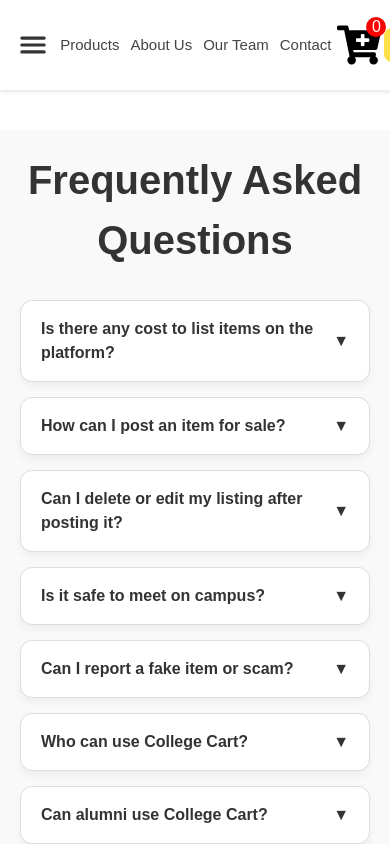
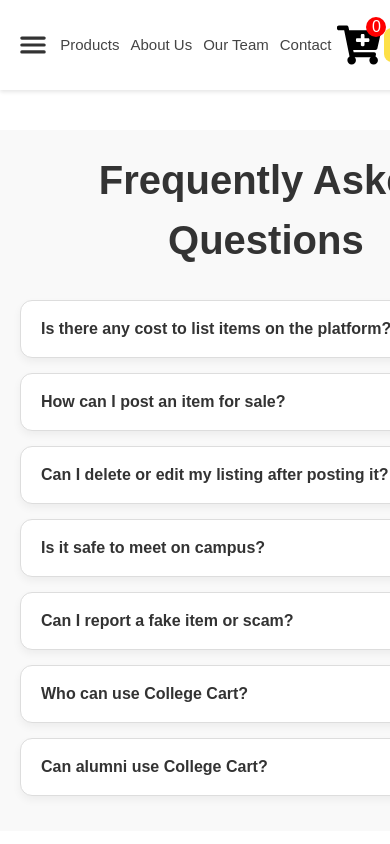
Before and after one commit to jatinpathania/College-Cart, a React (Vite) app in the folder Frontend/College_Cart/: page /faq in a window 390 px wide. Shown: the top 844 px of the page. Built offline with nearby package versions, Linux system fonts and the light colour scheme; no server answers.

Commit message:
added media query to faq page

```diff
--- a/Frontend/College_Cart/src/Components/Faq/Faq.css
+++ b/Frontend/College_Cart/src/Components/Faq/Faq.css
@@ -46,3 +46,9 @@
 .faq-item.active .icon {
   transform: rotate(180deg);
 }
+
+@media screen and (orientation:portrait) and (max-width:480px){
+  .faq-container{
+    width: 63vh;
+  }
+}
```
